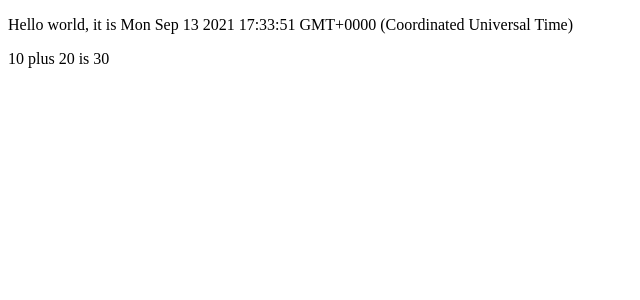
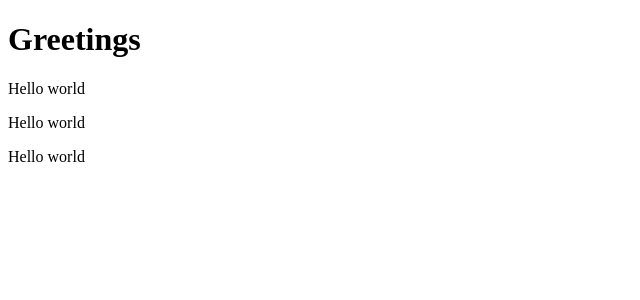
Before and after one commit to annassanchez/fullstack-hy2021, a React (Create React App) app in the folder part01_introduction/a_introduction/part1/: page / in a window 1280 px wide. Shown: the top 300 px of the page, without its empty margins (0-640 px from the left). Built offline with nearby package versions, Linux system fonts and the light colour scheme.

Commit message:
part1-example05 -- multiple components added

```diff
--- a/part01_introduction/a_introduction/part1/src/App.js
+++ b/part01_introduction/a_introduction/part1/src/App.js
@@ -34,7 +34,7 @@
   )
 }*/
 
-/* example04: JSX */
+/* example04: JSX
 
 const App = () => {
   const now = new Date()
@@ -50,6 +50,26 @@
       'p', null, a, ' plus ', b, ' is ', a + b
     )
   )
+}*/
+
+/* example05: adding multiple components */
+
+const Hello = () => {
+  return (
+    <div>
+      <p>Hello world</p>
+    </div>
+  )
+}
+const App = () => {
+  return (
+    <div>
+      <h1>Greetings</h1>
+      <Hello />
+      <Hello />
+      <Hello />
+    </div>
+  )
 }
 
 export default App;
```
